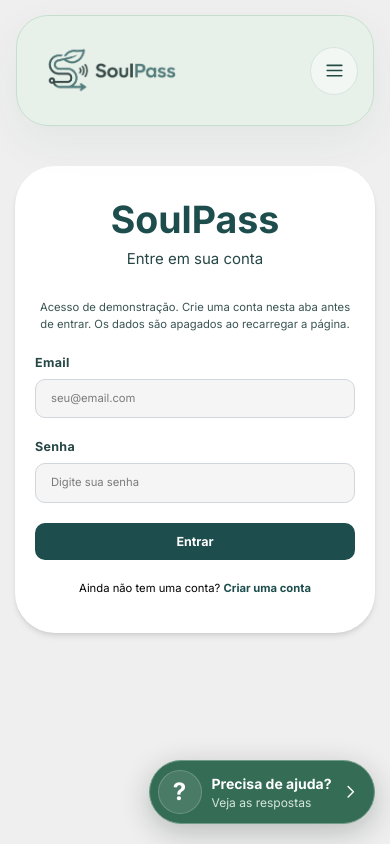
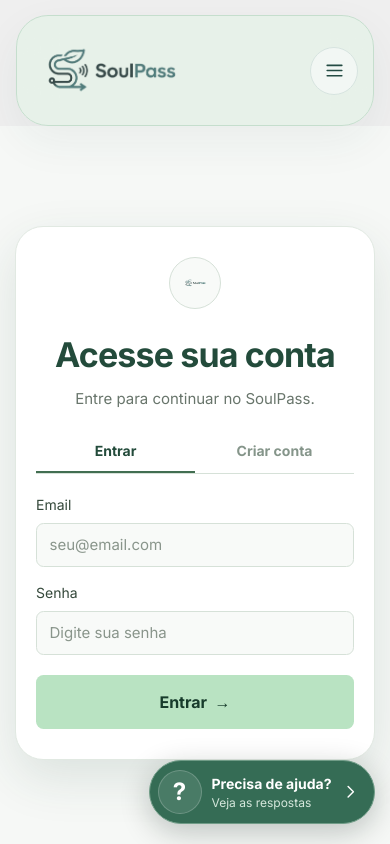
Before and after one commit to NEXT-TECH-2026/FRONT-END-DESIGN-ENGINEERING-04, a React (Vite) app: page /login in a window 390 px wide. Shown: the top 844 px of the page. Built offline with nearby package versions, Linux system fonts and the light colour scheme.

Commit message:
feat: alterando o design da pagina login e unificando com a pagina cadastro

```diff
--- a/src/components/Cabecalho/index.tsx
+++ b/src/components/Cabecalho/index.tsx
@@ -78,7 +78,7 @@
                         <Link to="/login" className="flex min-h-[5.6rem] items-center rounded-full px-6 text-[1.6rem] text-[#234b43] transition-colors hover:bg-[#edf4ef] focus-visible:outline-2 focus-visible:outline-offset-4 focus-visible:outline-[#507e7e]">
                             Entrar
                         </Link>
-                        <Link to="/cadastro" className="group flex items-center gap-2 rounded-full text-[#234b43] focus-visible:outline-2 focus-visible:outline-offset-4 focus-visible:outline-[#507e7e]">
+                        <Link to="/login" state={{ aba: "cadastro" }} className="group flex items-center gap-2 rounded-full text-[#234b43] focus-visible:outline-2 focus-visible:outline-offset-4 focus-visible:outline-[#507e7e]">
                             <span className="flex min-h-[5.6rem] items-center rounded-full bg-[#dceae3] px-9 text-[1.6rem] transition-colors group-hover:bg-[#cbded2]">
                                 Criar conta
                             </span>
@@ -123,7 +123,7 @@
                             <Link to="/login" onClick={fecharMenu} className="flex min-h-[5.2rem] items-center justify-center rounded-full border border-[#d6e3df] px-8 text-[1.6rem] text-[#234b43] hover:bg-[#edf4ef] focus-visible:outline-2 focus-visible:outline-[#507e7e]">
                                 Entrar
                             </Link>
-                            <Link to="/cadastro" onClick={fecharMenu} className="flex min-h-[5.2rem] items-center justify-between rounded-full bg-[#dceae3] px-8 text-[1.6rem] text-[#234b43] transition-colors hover:bg-[#cbded2] focus-visible:outline-2 focus-visible:outline-[#507e7e]">
+                            <Link to="/login" state={{ aba: "cadastro" }} onClick={fecharMenu} className="flex min-h-[5.2rem] items-center justify-between rounded-full bg-[#dceae3] px-8 text-[1.6rem] text-[#234b43] transition-colors hover:bg-[#cbded2] focus-visible:outline-2 focus-visible:outline-[#507e7e]">
                                 Criar conta
                                 <SetaAcesso />
                             </Link>
--- a/src/components/Menu/MenuRodape/index.tsx
+++ b/src/components/Menu/MenuRodape/index.tsx
@@ -18,7 +18,7 @@
         { to: "/conteudo", label: "Como funciona" },
         ...(usuario
             ? [{ to: "/solucao-simulacao", label: "Minha simulação" }]
-            : [{ to: "/login", label: "Entrar na conta" }, { to: "/cadastro", label: "Criar conta" }]),
+            : [{ to: "/login", label: "Entrar na conta" }, { to: "/login", label: "Criar conta", aba: "cadastro" }]),
         { to: "/faq", label: "Perguntas frequentes" },
     ];
     const links = secao === "navegacao" ? navegacao : plataforma;
@@ -26,10 +26,11 @@
     return (
         <nav aria-label={secao === "navegacao" ? "Navegação do rodapé" : "Explore o SoulPass"}>
             <ul className="flex list-none flex-col">
-                {links.map(({ to, label }) => (
-                    <li key={to}>
+                {links.map(({ to, label, ...opcoes }) => (
+                    <li key={`${to}-${label}`}>
                         <NavLink
                             to={to}
+                            state={"aba" in opcoes ? { aba: opcoes.aba } : undefined}
                             end={to === "/"}
                             className={({ isActive }) => `inline-flex min-h-[4.4rem] items-center rounded-md py-2 text-[1.5rem] leading-[2.4rem] transition-colors hover:text-[var(--navigation-text)] focus-visible:outline-2 focus-visible:outline-offset-4 focus-visible:outline-[var(--primary-color)] ${isActive ? "text-[var(--navigation-text)] font-medium" : "text-[var(--navigation-link)]"}`}
                         >
--- a/src/pages/Cadastro/index.tsx
+++ /dev/null
@@ -1,204 +0,0 @@
-import { useEffect, useState } from "react";
-import { Link, useNavigate } from "react-router";
-import { useDemoAuth } from "../../contexts/demoAuth";
-
-export default function Cadastro() {
-  const navigate = useNavigate();
-  const { cadastrar: cadastrarConta } = useDemoAuth();
-  const [nome, setNome] = useState("");
-  const [email, setEmail] = useState("");
-  const [senha, setSenha] = useState("");
-
-  const [mostrarSucesso, setMostrarSucesso] = useState(false);
-  const [mostrarErro, setMostrarErro] = useState(false);
-
-  const [contador, setContador] = useState(5);
-
-  useEffect(() => {
-    document.title = "SoulPass - Cadastro";
-  }, []);
-
-  useEffect(() => {
-    if (!mostrarSucesso) {
-      return;
-    }
-
-    if (contador === 0) {
-      navigate("/login");
-      return;
-    }
-
-    const intervalo = setInterval(() => {
-      setContador((valorAtual) => valorAtual - 1);
-    }, 1000);
-
-    return () => clearInterval(intervalo);
-  }, [mostrarSucesso, contador, navigate]);
-
-  function cadastrar(evento: React.FormEvent<HTMLFormElement>) {
-    evento.preventDefault();
-
-    if (nome.trim() === "" || email.trim() === "" || senha.trim() === "") {
-      setMostrarErro(true);
-      return;
-    }
-
-    cadastrarConta({ nome, email, senha });
-
-    setContador(5);
-    setMostrarSucesso(true);
-  }
-
-  return (
-    <section className="min-h-screen bg-[#efefef] px-6 py-16">
-      <div className="mx-auto flex w-full max-w-3xl flex-col items-center rounded-[40px] bg-white px-8 py-14 shadow-md">
-
-        {/* Cabeçalho */}
-        <div className="mb-12 flex flex-col items-center gap-4 text-center">
-          <h1 className="text-6xl font-bold text-[#1e4d4d]">
-            SoulPass
-          </h1>
-
-          <p className="text-2xl font-medium text-[#274646]">
-            Crie sua conta
-          </p>
-        </div>
-
-        <p className="mb-8 text-center text-lg text-[#3a5353]">
-          Demonstração local. A conta existe apenas nesta aba até recarregar a página.
-          Use dados fictícios; o cadastro real será integrado à API Java.
-        </p>
-        {/* Formulário */}
-        <form onSubmit={cadastrar} className="w-full max-w-2xl">
-          <fieldset className="flex flex-col gap-8 border-none">
-
-            {/* Nome */}
-            <div className="flex flex-col gap-3">
-              <label
-                htmlFor="idNome"
-                className="text-xl font-semibold tracking-wide text-[#274646]"
-              >
-                Nome
-              </label>
-
-              <input
-                type="text"
-                id="idNome"
-                placeholder="Seu nome"
-                required
-                value={nome}
-                onChange={(evento) => setNome(evento.target.value)}
-                className="w-full rounded-2xl border border-gray-300 bg-[#f5f5f5] px-6 py-4 text-lg outline-none transition focus:border-[#1e4d4d]"
-              />
-            </div>
-
-            {/* Email */}
-            <div className="flex flex-col gap-3">
-              <label
-                htmlFor="idEmailCad"
-                className="text-xl font-semibold tracking-wide text-[#274646]"
-              >
-                Email
-              </label>
-
-              <input
-                type="email"
-                id="idEmailCad"
-                placeholder="seu@email.com"
-                required
-                value={email}
-                onChange={(evento) => setEmail(evento.target.value)}
-                className="w-full rounded-2xl border border-gray-300 bg-[#f5f5f5] px-6 py-4 text-lg outline-none transition focus:border-[#1e4d4d]"
-              />
-            </div>
-
-            {/* Senha */}
-            <div className="flex flex-col gap-3">
-              <label
-                htmlFor="idSenhaCad"
-                className="text-xl font-semibold tracking-wide text-[#274646]"
-              >
-                Senha
-              </label>
-
-              <input
-                type="password"
-                id="idSenhaCad"
-                placeholder="Crie uma senha"
-                required
-                value={senha}
-                onChange={(evento) => setSenha(evento.target.value)}
-                className="w-full rounded-2xl border border-gray-300 bg-[#f5f5f5] px-6 py-4 text-lg outline-none transition focus:border-[#1e4d4d]"
-              />
-            </div>
-
-            {/* Botão */}
-            <button
-              type="submit"
-              className="w-full rounded-2xl bg-[#1e4d4d] px-6 py-4 text-xl font-bold text-white transition hover:bg-[#3d6b6b]"
-            >
-              Criar Conta
-            </button>
-
-          </fieldset>
-        </form>
-
-        {/* Link para login */}
-        <p className="mt-8 text-lg">
-          Já tem uma conta?{" "}
-          <Link
-            to="/login"
-            className="font-semibold text-[#1e4d4d] hover:underline"
-          >
-            Entrar
-          </Link>
-        </p>
-      </div>
-
-      {/* Modal de sucesso */}
-      {mostrarSucesso && (
-        <div className="fixed inset-0 z-50 flex items-center justify-center bg-black/50 px-6">
-          <div className="w-full max-w-md rounded-3xl bg-white p-8 text-center shadow-xl">
-
-            <h2 className="mb-4 text-3xl font-bold text-[#1e4d4d]">
-              Perfeito!
-            </h2>
-
-            <p className="mb-4 text-lg">
-              Sua conta de demonstração foi criada nesta aba.
-            </p>
-
-            <p className="text-gray-500">
-              Redirecionando em {contador} segundos...
-            </p>
-
-          </div>
-        </div>
-      )}
-
-      {/* Modal de erro */}
-      {mostrarErro && (
-        <div className="fixed inset-0 z-50 flex items-center justify-center bg-black/50 px-6">
-          <div className="w-full max-w-md rounded-3xl bg-white p-8 text-center shadow-xl">
-
-            <h2 className="mb-4 text-3xl font-bold text-[#1e4d4d]">
-              Atenção!
-            </h2>
-
-            <p className="mb-6 text-lg">
-              Preencha todos os campos!
-            </p>
-
-            <button
-              onClick={() => setMostrarErro(false)}
-              className="rounded-2xl bg-[#1e4d4d] px-8 py-3 font-semibold text-white transition hover:bg-[#3d6b6b]"
-            >
-              Fechar
-            </button>
-
-          </div>
-        </div>
-      )}
-    </section>
-  );
-}
--- a/src/pages/Login/index.tsx
+++ b/src/pages/Login/index.tsx
@@ -1,142 +1,114 @@
 import { useEffect, useState } from "react";
-import { Link, useNavigate } from "react-router";
+import { Link, useLocation, useNavigate } from "react-router";
 import { useDemoAuth } from "../../contexts/demoAuth";
+import imagemOnibus from "../../img/onibus-soulpass-natureza.jpg";
+import logoSoulPass from "../../img/SoulPass-logo-transparente.png";
+
+const campo = "w-full rounded-xl border border-[#d6e1d8] bg-[#f8faf8] px-5 py-4 text-[1.5rem] text-[#263b2d] outline-none placeholder:text-[#89958b] transition focus:border-[#6b9f78] focus:ring-2 focus:ring-[#6b9f78]/20";
+const rotulo = "text-[1.4rem] font-medium text-[#34483a]";
 
 export default function Login() {
   const navigate = useNavigate();
-  const { entrar: entrarNaDemo } = useDemoAuth();
+  const location = useLocation();
+  const { entrar, cadastrar } = useDemoAuth();
+  const [abaLocal, setAbaLocal] = useState<{ chave: string; cadastro: boolean } | null>(null);
+  const criandoConta = abaLocal?.chave === location.key
+    ? abaLocal.cadastro
+    : (location.state as { aba?: string } | null)?.aba === "cadastro";
+  const [nome, setNome] = useState("");
   const [email, setEmail] = useState("");
   const [senha, setSenha] = useState("");
-  const [mostrarModal, setMostrarModal] = useState(false);
+  const [erro, setErro] = useState("");
+  const [cadastroConcluido, setCadastroConcluido] = useState(false);
+
+  function mudarAba(cadastro: boolean) {
+    setAbaLocal({ chave: location.key, cadastro });
+    setErro("");
+    setCadastroConcluido(false);
+    setSenha("");
+  }
 
   useEffect(() => {
-    document.title = "SoulPass - Login";
-  }, []);
+    document.title = criandoConta ? "SoulPass - Cadastro" : "SoulPass - Login";
+  }, [criandoConta]);
 
-  function entrar(evento: React.FormEvent<HTMLFormElement>) {
+  function enviar(evento: React.FormEvent<HTMLFormElement>) {
     evento.preventDefault();
-
-    if (entrarNaDemo(email, senha)) {
+    setErro("");
+    if (criandoConta) {
+      if (!nome.trim() || !email.trim() || !senha.trim()) {
+        setErro("Preencha todos os campos.");
+        return;
+      }
+      cadastrar({ nome, email, senha });
+      setSenha("");
+      setAbaLocal({ chave: location.key, cadastro: false });
+      setCadastroConcluido(true);
+      return;
+    }
+    if (entrar(email, senha)) {
       navigate("/solucao-simulacao", { replace: true });
     } else {
-      setMostrarModal(true);
+      setErro("Conta não encontrada ou dados incorretos. Confira seus dados ou crie uma conta.");
     }
   }
 
   return (
-    <section className="min-h-screen bg-[#efefef] px-6 py-16">
-      <div className="mx-auto flex w-full max-w-3xl flex-col items-center rounded-[40px] bg-white px-8 py-14 shadow-md">
+    <section className="grid min-h-[calc(100vh-11rem)] bg-[#f6f8f6] text-[#243b30] lg:grid-cols-[minmax(30rem,0.8fr)_minmax(52rem,1.2fr)]">
+      <aside className="relative m-8 hidden min-h-[52rem] overflow-hidden rounded-[2.8rem] shadow-[0_18px_50px_rgba(20,50,35,0.18)] lg:block">
+        <img src={imagemOnibus} alt="Ônibus SoulPass em meio à natureza" className="absolute inset-0 h-full w-full object-cover object-[42%_center]" />
+        <div aria-hidden="true" className="absolute inset-0 bg-gradient-to-t from-black/80 via-black/35 to-black/25" />
+        <div className="relative flex min-h-[52rem] flex-col justify-between p-12 xl:p-16">
+          <Link to="/" aria-label="Voltar para a página inicial" className="w-fit rounded-lg focus-visible:outline-2 focus-visible:outline-offset-4 focus-visible:outline-white">
+            <img src={logoSoulPass} alt="SoulPass" className="w-[18rem] brightness-0 invert" />
+          </Link>
+          <div className="max-w-[42rem]">
+            <h2 className="mb-4 text-[4.2rem] font-bold leading-tight text-white [font-family:Georgia,serif]">{criandoConta ? "Comece uma nova jornada." : "Bom ter você de volta."}</h2>
+            <p className="text-[1.7rem] leading-relaxed text-white">{criandoConta ? "Crie sua conta e transforme seus pontos em novos caminhos para sua mobilidade." : "Entre na sua conta e continue descobrindo novos caminhos para a sua mobilidade."}</p>
+          </div>
+          <p className="text-[1.2rem] text-white/75">© {new Date().getFullYear()} SoulPass</p>
+        </div>
+      </aside>
 
-        {/* Cabeçalho do formulário */}
-        <div className="mb-12 flex flex-col items-center gap-4 text-center">
-          <h1 className="text-6xl font-bold text-[#1e4d4d]">
-            SoulPass
-          </h1>
-
-          <p className="text-2xl font-medium text-[#274646]">
-            Entre em sua conta
-          </p>
+      <div className="flex min-h-[calc(100vh-11rem)] items-center justify-center px-6 py-12 sm:px-12 lg:px-16">
+        <div className="w-full max-w-[48rem] rounded-[2.8rem] border border-[#e1e9e2] bg-white px-8 py-12 shadow-[0_18px_50px_rgba(35,75,59,0.12)] sm:px-12 sm:py-14">
+          <div className="mb-8 text-center">
+            <Link to="/" className="mx-auto mb-8 inline-flex rounded-full border border-[#d6e1d8] bg-[#f8faf8] p-5 focus-visible:outline-2 focus-visible:outline-offset-4 focus-visible:outline-[#6b9f78] lg:hidden" aria-label="Voltar para a página inicial">
+              <img src={logoSoulPass} alt="SoulPass" className="h-10 w-10 object-contain" />
+            </Link>
+            <h1 className="text-[3.4rem] font-semibold tracking-tight text-[var(--navigation-text)]">Acesse sua conta</h1>
+            <p className="mt-3 text-[1.5rem] text-[#68756b]">{criandoConta ? "Cadastre-se para começar no SoulPass." : "Entre para continuar no SoulPass."}</p>
           </div>
 
-        <p className="mb-8 text-center text-lg text-[#3a5353]">
-          Acesso de demonstração. Crie uma conta nesta aba antes de entrar.
-          Os dados são apagados ao recarregar a página.
-        </p>
-        {/* Formulário */}
-        <form onSubmit={entrar} className="w-full max-w-2xl">
-          <fieldset className="flex flex-col gap-8 border-none">
+          <nav aria-label="Acesso à conta" className="mb-8 grid grid-cols-2 border-b border-[#d6e1d8] text-center text-[1.4rem] font-semibold uppercase">
+            <button type="button" onClick={() => mudarAba(false)} aria-current={!criandoConta ? "page" : undefined} className={`cursor-pointer border-b-2 px-2 py-4 transition-colors focus-visible:outline-2 focus-visible:outline-[#6b9f78] ${!criandoConta ? "border-[#426e51] text-[#234b3b]" : "border-transparent text-[#85958a] hover:text-[#234b3b]"}`}>Entrar</button>
+            <button type="button" onClick={() => mudarAba(true)} aria-current={criandoConta ? "page" : undefined} className={`cursor-pointer border-b-2 px-2 py-4 transition-colors focus-visible:outline-2 focus-visible:outline-[#6b9f78] ${criandoConta ? "border-[#426e51] text-[#234b3b]" : "border-transparent text-[#85958a] hover:text-[#234b3b]"}`}>Criar conta</button>
+          </nav>
 
-            {/* Email */}
+          {cadastroConcluido && !criandoConta && <p role="status" className="mb-6 rounded-xl bg-[#e2f2e6] px-5 py-4 text-[1.4rem] text-[#234b3b]">Conta de demonstração criada. Entre com seus dados nesta aba.</p>}
+          {erro && <p role="alert" className="mb-6 rounded-xl bg-[#fff0ee] px-5 py-4 text-[1.4rem] text-[#9b3c32]">{erro}</p>}
+
+          <form onSubmit={enviar} className="w-full">
+            <fieldset className="flex flex-col gap-6 border-none">
+              {criandoConta && <div className="flex flex-col gap-3">
+                <label htmlFor="idNome" className={rotulo}>Nome</label>
+                <input type="text" id="idNome" autoComplete="name" placeholder="Seu nome" required value={nome} onChange={(evento) => setNome(evento.target.value)} className={campo} />
+              </div>}
               <div className="flex flex-col gap-3">
-              <label
-                htmlFor="idEmail"
-                className="text-xl font-semibold tracking-wide text-[#274646]"
-              >
-                Email
-              </label>
-
-              <input
-                type="email"
-                id="idEmail"
-                placeholder="seu@email.com"
-                maxLength={150}
-                required
-                value={email}
-                onChange={(evento) => setEmail(evento.target.value)}
-                className="w-full rounded-2xl border border-gray-300 bg-[#f5f5f5] px-6 py-4 text-lg outline-none transition focus:border-[#1e4d4d]"
-              />
+                <label htmlFor="idEmail" className={rotulo}>Email</label>
+                <input type="email" id="idEmail" autoComplete="email" placeholder="seu@email.com" maxLength={150} required value={email} onChange={(evento) => setEmail(evento.target.value)} className={campo} />
               </div>
-
-            {/* Senha */}
               <div className="flex flex-col gap-3">
-              <label
-                htmlFor="idSenha"
-                className="text-xl font-semibold tracking-wide text-[#274646]"
-              >
-                Senha
-              </label>
-
-              <input
-                type="password"
-                id="idSenha"
-                placeholder="Digite sua senha"
-                required
-                value={senha}
-                onChange={(evento) => setSenha(evento.target.value)}
-                className="w-full rounded-2xl border border-gray-300 bg-[#f5f5f5] px-6 py-4 text-lg outline-none transition focus:border-[#1e4d4d]"
-              />
+                <label htmlFor="idSenha" className={rotulo}>Senha</label>
+                <input type="password" id="idSenha" autoComplete={criandoConta ? "new-password" : "current-password"} placeholder={criandoConta ? "Crie uma senha" : "Digite sua senha"} required value={senha} onChange={(evento) => setSenha(evento.target.value)} className={campo} />
               </div>
-
-            {/* Botão */}
-            <button
-              type="submit"
-              className="w-full rounded-2xl bg-[#1e4d4d] px-6 py-4 text-xl font-bold text-white transition hover:bg-[#3d6b6b]"
-            >
-              Entrar
+              <button type="submit" className="mt-2 flex min-h-[5.4rem] w-full items-center justify-center gap-3 rounded-xl bg-[#b9e3c2] px-6 py-4 text-[1.6rem] font-semibold text-[#173b2b] transition hover:bg-[#d0f0d6] focus-visible:outline-2 focus-visible:outline-offset-4 focus-visible:outline-[#6b9f78]">
+                {criandoConta ? "Criar conta" : "Entrar"} <span aria-hidden="true">→</span>
               </button>
-
             </fieldset>
           </form>
-
-        {/* Link para cadastro */}
-        <p className="mt-8 text-lg">
-          Ainda não tem uma conta?{" "}
-          <Link
-            to="/cadastro"
-            className="font-semibold text-[#1e4d4d] hover:underline"
-          >
-            Criar uma conta
-          </Link>
-        </p>
-      </div>
-
-      {/* Modal de erro */}
-      {mostrarModal && (
-        <div className="fixed inset-0 z-50 flex items-center justify-center bg-black/50 px-6">
-          <div className="w-full max-w-md rounded-3xl bg-white p-8 text-center shadow-xl">
-
-            <h2 className="mb-4 text-3xl font-bold text-[#1e4d4d]">
-              Atenção!
-            </h2>
-
-            <p className="mb-2 text-lg">
-              Conta de demonstração não encontrada ou dados incorretos.
-            </p>
-
-            <p className="mb-6 text-gray-500">
-              Crie uma conta nesta aba e entre sem recarregar a página.
-            </p>
-
-            <button
-              onClick={() => setMostrarModal(false)}
-              className="rounded-2xl bg-[#1e4d4d] px-8 py-3 font-semibold text-white transition hover:bg-[#3d6b6b]"
-            >
-              Fechar
-            </button>
-
         </div>
       </div>
-      )}
     </section>
   );
 }
--- a/src/routes/index.tsx
+++ b/src/routes/index.tsx
@@ -1,7 +1,6 @@
 import { createBrowserRouter, Navigate } from 'react-router';
 import App from '../App';
 import Home from '../pages/Home';
-import Cadastro from '../pages/Cadastro';
 import Conteudo from '../pages/Conteudo';
 import Contato from '../pages/Contato';
 import Equipe from '../pages/Equipe';
@@ -18,7 +17,7 @@
     element: <App />,
     children: [
       { index: true, element: <Home /> },
-      { path: 'cadastro', element: <Cadastro /> },
+      { path: 'cadastro', element: <Navigate to="/login" replace state={{ aba: 'cadastro' }} /> },
       { path: 'contato', element: <Contato /> },
       { path: 'conteudo', element: <Conteudo /> },
       { path: 'equipe', element: <Equipe /> },
```
Also changed, not shown: 2 other files (tests, documents, lock files or other folders). Lines whose indentation alone changed are shown as unchanged.
